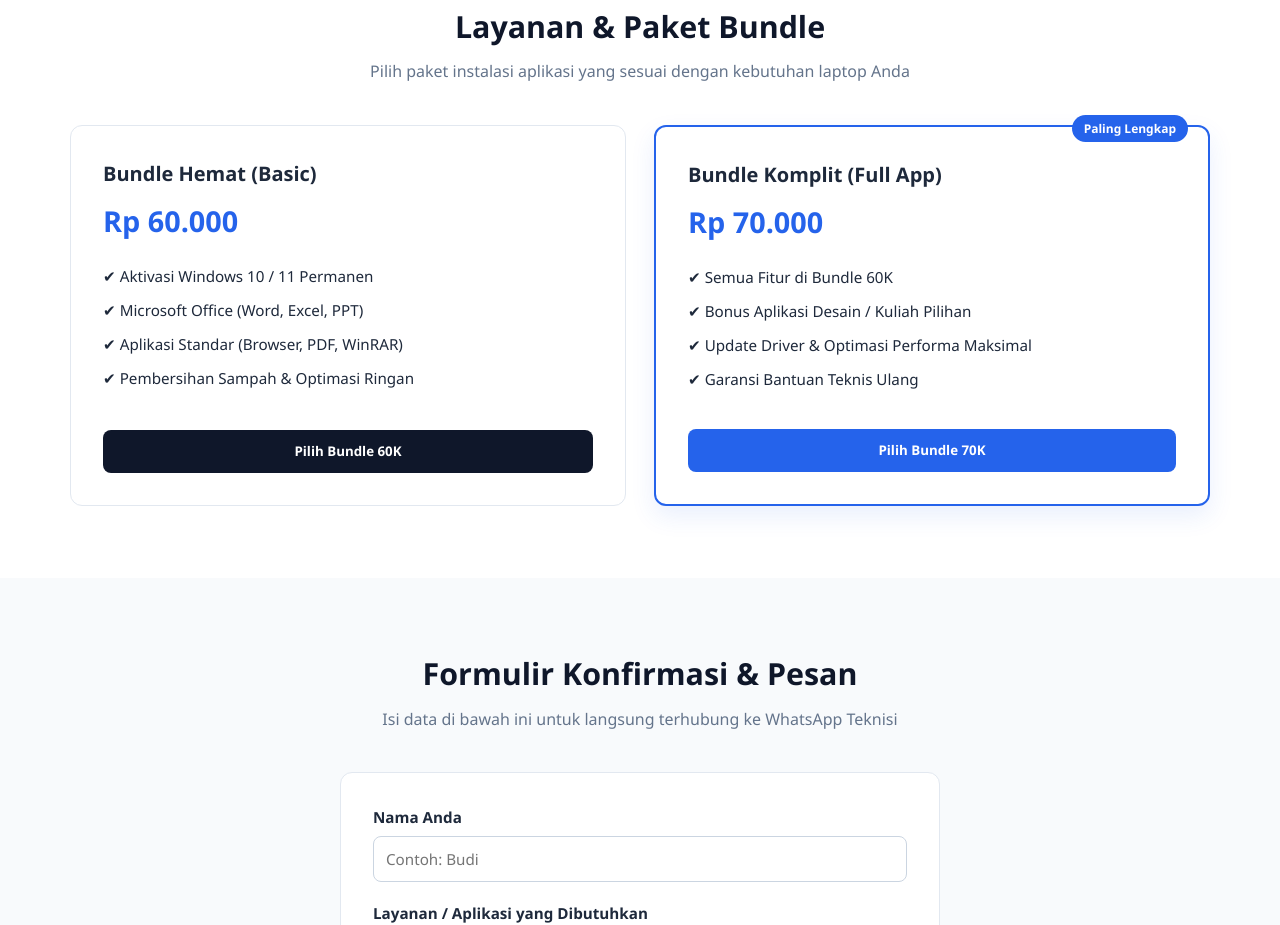
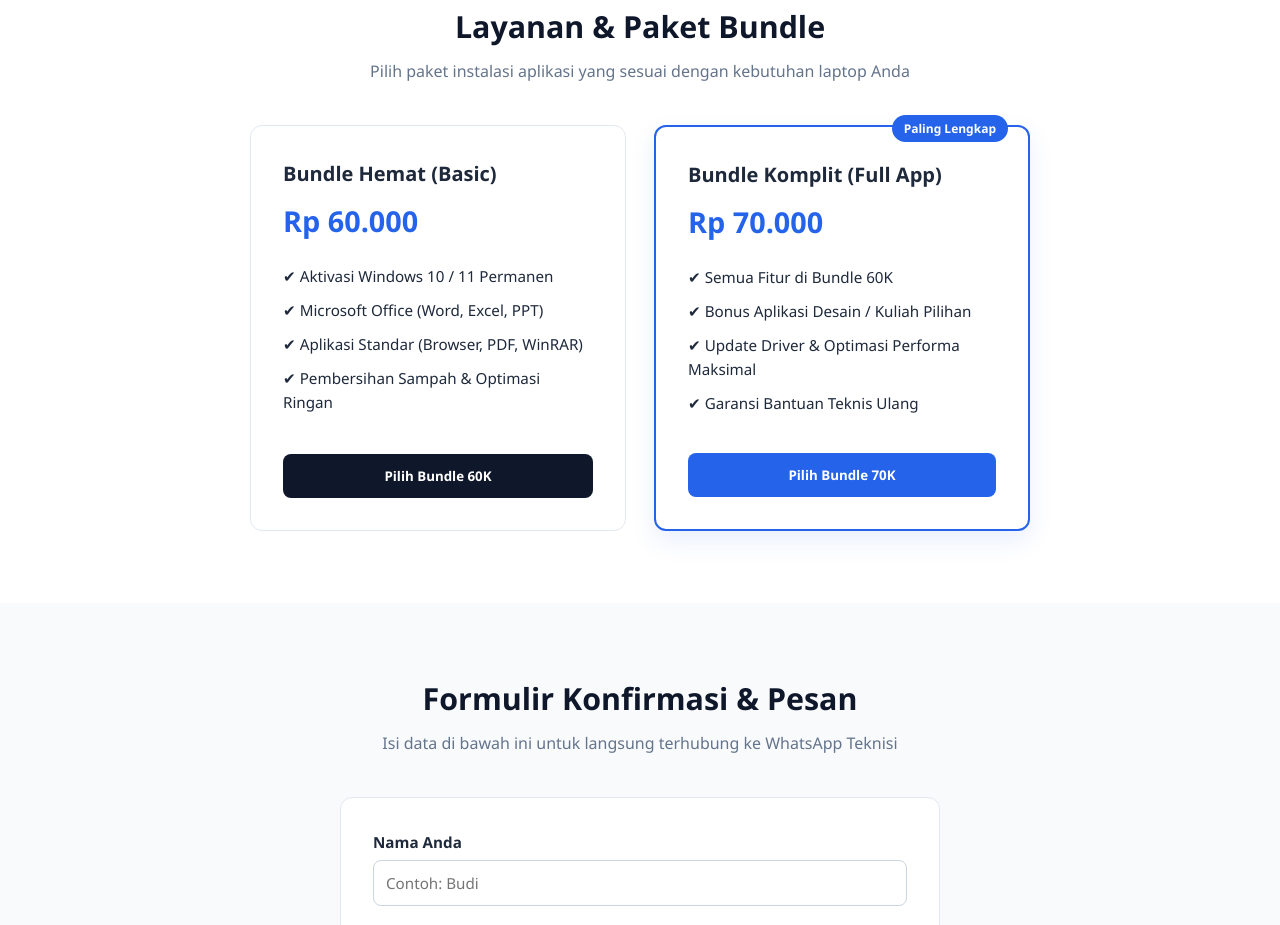
Before and after one commit to Jasainstall-xyz/fix, a plain HTML site: page index.html in a window 1280 px wide. Shown: the part 1298-2223 px from the top of the page. Drawn offline with Linux system fonts and the light colour scheme.

Commit message:
Update style.css

```diff
--- a/style.css
+++ b/style.css
@@ -313,6 +313,12 @@ body {
     opacity: 0.9;
 }
 
+.services-grid.two-cards {
+    grid-template-columns: repeat(auto-fit, minmax(300px, 1fr));
+    max-width: 780px;
+    margin: 0 auto;
+}
+
 /* Order Form */
 .order-form {
     max-width: 600px;
```
